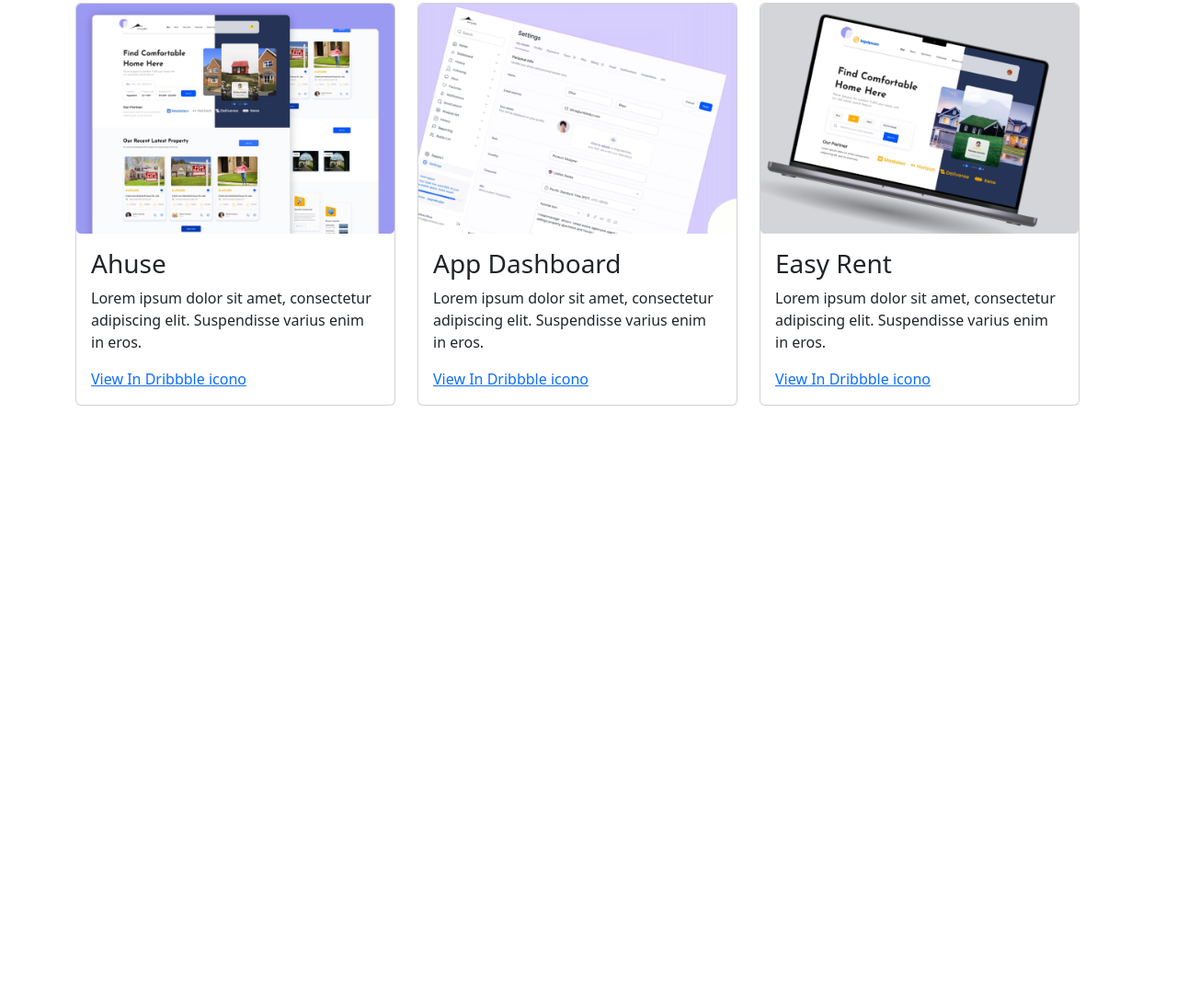
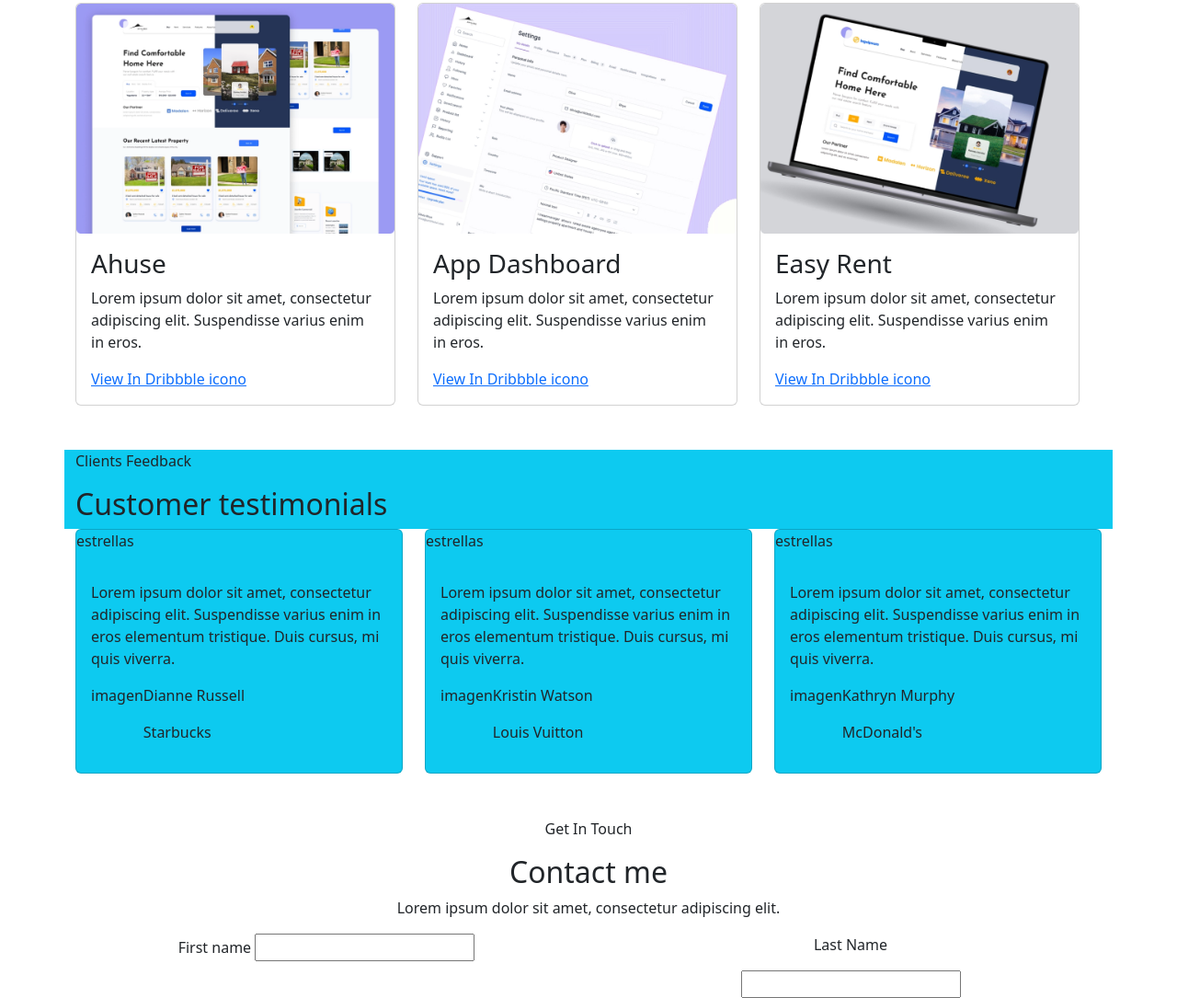
Before and after one commit to daw2-redondo23/M9_P1_redondoBarrosoRuben, a plain HTML site: page src/index.html in a window 1280 px wide. Shown: the part 1606-2691 px from the top of the page at 92% size. Before the commit the page ends 2047 px from the top, so only its background shows below. Drawn offline with nearby package versions, Linux system fonts and the light colour scheme.

Commit message:
Commit 2

```diff
--- a/src/index.html
+++ b/src/index.html
@@ -137,7 +137,7 @@
                                 </div>
                             </div>
                         </div>
-                        <div class="row row-cols-1 row-cols-md-3 g-4">
+                        <div class="row row-cols-1 row-cols-md-3 g-4 pb-5">
                             <div class="col">
                               <div class="card h-100">
                                 <img src="images/Image.png" class="card-img-top" alt="...">
@@ -160,7 +160,6 @@
                                         <a href="#">View In Dribbble icono</a>
                                     </div>
                                 </div>
-
                               </div>
                             </div>
                             <div class="col">
@@ -178,10 +177,76 @@
                           </div>
                     </div>
                 </section>
-                <section>
+                <section id="feedback">
+                    <div class="row bg-info">
+                      <p>Clients Feedback</p>
+                      <h2>Customer testimonials</h2>
+                    </div>
+                    <div class="row row-cols-1 row-cols-md-3 g-4 pb-5">
+                      <div class="col">
+                        <div class="card h-100 bg-info">
+                          <p>estrellas</p>
+                          <div class="card-body">
+                              <p class="card-text">Lorem ipsum dolor sit amet, consectetur adipiscing elit. Suspendisse varius enim in eros elementum tristique. Duis cursus, mi quis viverra.</p>
+                              <div class="d-flex">
+                                <p>imagen</p>
+                                <div>
+                                  <p>Dianne Russell</p>
+                                  <p>Starbucks</p>
+                                </div>
+                              </div>
+                          </div>
+                        </div>
+                      </div>
+                      <div class="col">
+                        <div class="card h-100 bg-info">
+                          <p>estrellas</p>
+                          <div class="card-body">
+                              <p class="card-text">Lorem ipsum dolor sit amet, consectetur adipiscing elit. Suspendisse varius enim in eros elementum tristique. Duis cursus, mi quis viverra.</p>
+                              <div class="d-flex">
+                                <p>imagen</p>
+                                <div>
+                                  <p>Kristin Watson</p>
+                                  <p>Louis Vuitton</p>
+                                </div>
+                              </div>
+                            </div>
+                        </div>
+                      </div>
+                      <div class="col">
+                        <div class="card h-100 bg-info">
+                          <p>estrellas</p>
+                          <div class="card-body">
+                              <p class="card-text">Lorem ipsum dolor sit amet, consectetur adipiscing elit. Suspendisse varius enim in eros elementum tristique. Duis cursus, mi quis viverra.</p>
+                              <div class="d-flex">
+                                <p>imagen</p>
+                                <div>
+                                  <p>Kathryn Murphy</p>
+                                  <p>McDonald's</p>
+                                </div>
+                              </div>
+                          </div>
+                        </div>
+                      </div>
+                    </div>
+                </section>
+                <section id="formulario" class="text-center">
+                  <p>Get In Touch</p>
+                  <h2>Contact me</h2>
+                  <p>Lorem ipsum dolor sit amet, consectetur adipiscing elit. </p>
+                  <form action="">
                     <div class="row">
+                      <div class="col-6">
+                        <label for="1">First name</label>
+                        <input type="text" name="1">
+                      </div>
+                      <div class="col-6 d-block">
+                        <p>Last Name</p>
+                        <input type="text" name="2">
+                      </div>
+                    </div>
 
-                    </div>
+                  </form>
                 </section>
             </div>
         </div>
```
